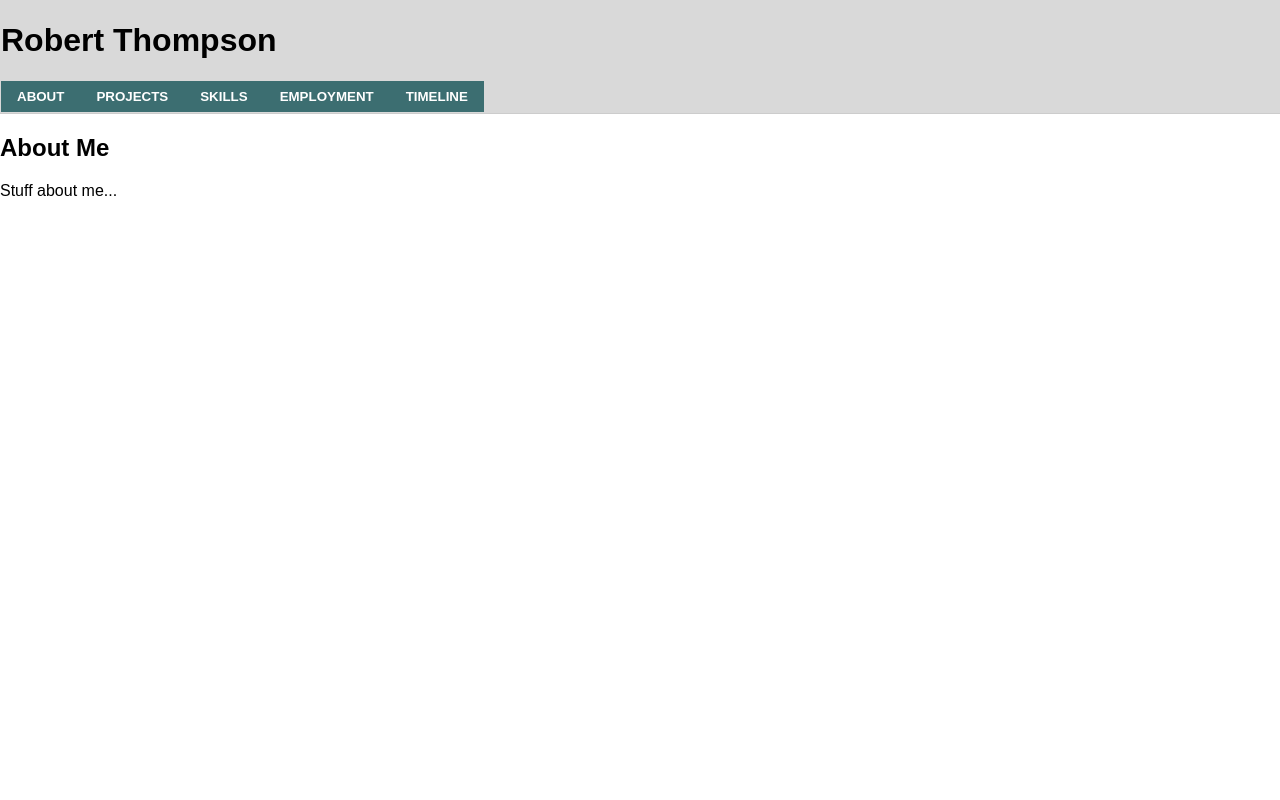
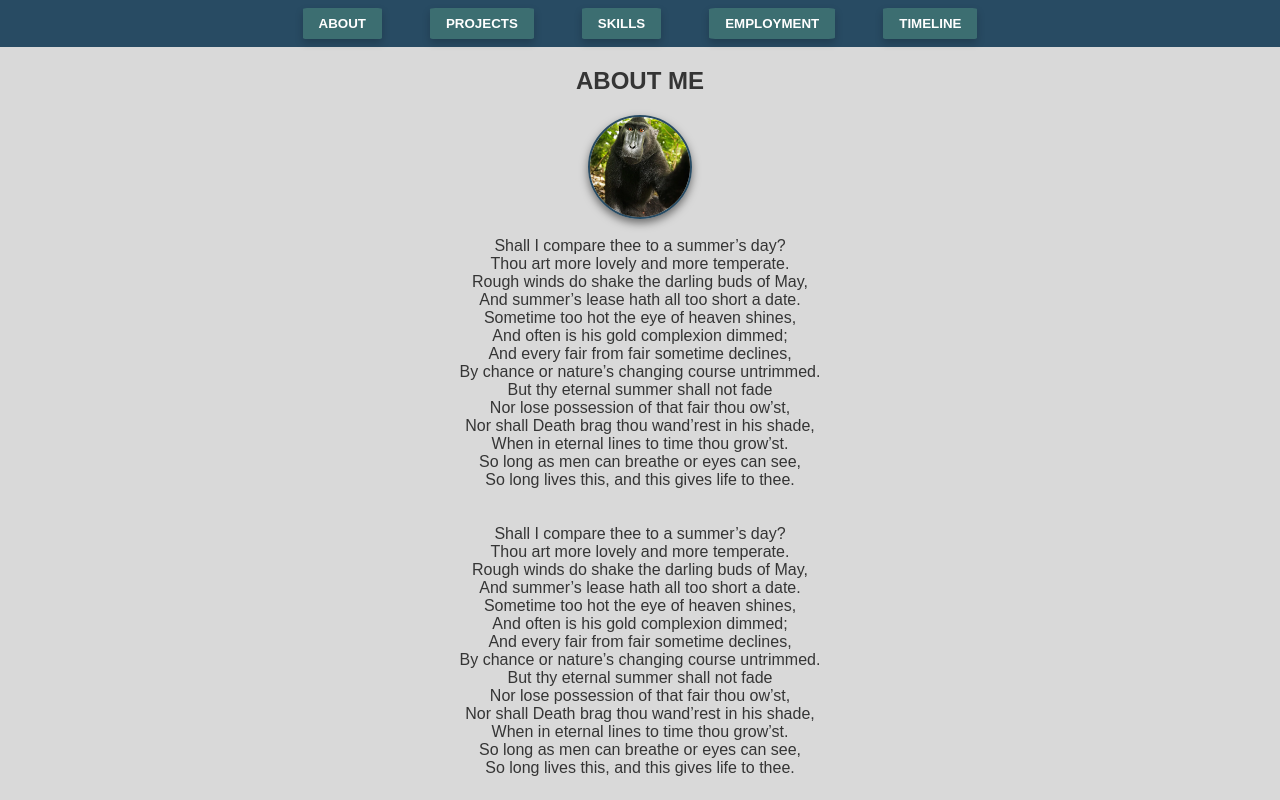
Before and after one commit to Robert-T1/PortfolioSite, a React (Vite) app: page / in a window 1280 px wide. Shown: the top 800 px of the page. Built offline with nearby package versions, Linux system fonts and the light colour scheme.

Commit message:
Add basic about page. organized css

```diff
--- a/src/components/Button.jsx
+++ b/src/components/Button.jsx
@@ -1,7 +1,8 @@
+import styles from './button.module.css'
 
 function Button({children, onClick}) {
     return(
-        <button className="btn" onClick={onClick}>
+        <button className={styles.btn} onClick={onClick}>
             {children}
         </button>
     );
--- a/src/components/Header.jsx
+++ b/src/components/Header.jsx
@@ -1,27 +1,17 @@
 import Button from './Button'
 import { Link } from "react-router-dom";
+import styles from './header.module.css'
 
 function Header() {
     return (
-        <header className="header">
-            <div>
-                <h1>Robert Thompson</h1>
-                <nav>
-                    <Link to="/about">
-                        <Button >ABOUT</Button>
-                    </Link>
-                    <Link to="/Projects">
-                        <Button >PROJECTS</Button>
-                    </Link>
-                    <Link to="/Skills">
-                        <Button >SKILLS</Button>
-                    </Link>
-                    <Link to="/Employment">
-                        <Button >EMPLOYMENT</Button>
-                    </Link>
-                    <Link to="/Timeline">
-                        <Button >TIMELINE</Button>
-                    </Link>
+        <header className={styles.header}>
+            <div className={styles.headerContent}>
+                <nav className={styles.center}>
+                    <Link to="/about"><Button>ABOUT</Button></Link>
+                    <Link to="/Projects"><Button>PROJECTS</Button></Link>
+                    <Link to="/Skills"><Button>SKILLS</Button></Link>
+                    <Link to="/Employment"><Button>EMPLOYMENT</Button></Link>
+                    <Link to="/Timeline"><Button>TIMELINE</Button></Link>
                 </nav>
             </div>
         </header>
--- /dev/null
+++ b/src/components/Icon.jsx
@@ -0,0 +1,10 @@
+
+import styles from './icon.module.css'
+
+function Icon({src, alt}) {
+    return(
+        <img src={src} alt={alt} className={styles.iconImage} />
+    );
+}
+
+export default Icon;
--- /dev/null
+++ b/src/components/button.module.css
@@ -0,0 +1,14 @@
+.btn {
+    padding: 8px 16px;
+    background-color: #3C6E71;
+    color: white;
+    border: none;
+    cursor: pointer;
+    font-weight: bold;
+    box-shadow: 0 4px 8px rgba(0, 0, 0, 0.2);
+    border-radius: 5%;
+  }
+
+  .btn:hover {
+    background-color: #356265;
+  }
--- /dev/null
+++ b/src/components/header.module.css
@@ -0,0 +1,22 @@
+.headerContent {
+    display: flex;
+    justify-content: space-between;
+    align-items: center;
+    padding: 0.5rem 1rem;
+    background-color: #284B63;
+  }
+
+  .left {
+    flex: 1;
+  }
+
+  .center {
+    display: flex;
+    gap: 3rem;
+    justify-content: center;
+    flex: 1;
+  }
+
+  .right {
+    flex: 1;
+  }
--- /dev/null
+++ b/src/components/icon.module.css
@@ -0,0 +1,10 @@
+.iconImage {
+    width: 100px;
+    height: 100px;
+    border: 2px solid #284B63;
+    border-radius: 50%;
+    object-fit: cover;
+    display: inline-block;
+    vertical-align: middle;
+    box-shadow: 0 4px 8px rgba(0, 0, 0, 0.5);
+  }
--- /dev/null
+++ b/src/content/aboutText.js
@@ -0,0 +1,50 @@
+const aboutText = `
+Shall I compare thee to a summer’s day?
+Thou art more lovely and more temperate.
+Rough winds do shake the darling buds of May,
+And summer’s lease hath all too short a date.
+Sometime too hot the eye of heaven shines,
+And often is his gold complexion dimmed;
+And every fair from fair sometime declines,
+By chance or nature’s changing course untrimmed.
+But thy eternal summer shall not fade
+Nor lose possession of that fair thou ow’st,
+Nor shall Death brag thou wand’rest in his shade,
+When in eternal lines to time thou grow’st.
+So long as men can breathe or eyes can see,
+So long lives this, and this gives life to thee.
+
+
+Shall I compare thee to a summer’s day?
+Thou art more lovely and more temperate.
+Rough winds do shake the darling buds of May,
+And summer’s lease hath all too short a date.
+Sometime too hot the eye of heaven shines,
+And often is his gold complexion dimmed;
+And every fair from fair sometime declines,
+By chance or nature’s changing course untrimmed.
+But thy eternal summer shall not fade
+Nor lose possession of that fair thou ow’st,
+Nor shall Death brag thou wand’rest in his shade,
+When in eternal lines to time thou grow’st.
+So long as men can breathe or eyes can see,
+So long lives this, and this gives life to thee.
+
+
+Shall I compare thee to a summer’s day?
+Thou art more lovely and more temperate.
+Rough winds do shake the darling buds of May,
+And summer’s lease hath all too short a date.
+Sometime too hot the eye of heaven shines,
+And often is his gold complexion dimmed;
+And every fair from fair sometime declines,
+By chance or nature’s changing course untrimmed.
+But thy eternal summer shall not fade
+Nor lose possession of that fair thou ow’st,
+Nor shall Death brag thou wand’rest in his shade,
+When in eternal lines to time thou grow’st.
+So long as men can breathe or eyes can see,
+So long lives this, and this gives life to thee.
+`;
+
+export default aboutText;
--- a/src/index.css
+++ b/src/index.css
@@ -1,33 +1,11 @@
 body {
   margin: 0;
   font-family: sans-serif;
-  background-color: #ffff;
-}
-
-.header {
-  position: sticky;
-  top: 0;
   background-color: #D9D9D9;
-  border-bottom: 1px solid #ccc;
-  padding: 1px;
-  z-index: 1000;
+  color: #353535;
 }
 
 .container {
   max-width: 1200px;
   margin: 0 auto;
 }
-
-
-.btn {
-  padding: 8px 16px;
-  background-color: #3C6E71;
-  color: white;
-  border: none;
-  cursor: pointer;
-  font-weight: bold;
-}
-
-.btn:hover {
-  background-color: #333;
-}
--- a/src/pages/about.jsx
+++ b/src/pages/about.jsx
@@ -1,9 +1,18 @@
+import Icon from '../components/Icon'
+import temp_Pfp from '../assets/images/temp_pfp_.jpg'
+import styles from './about.module.css'
+import aboutText from '../content/aboutText';
 
 function About() {
     return (
-        <div>
-            <h2>About Me</h2>
-            <p1>Stuff about me...</p1>
+        <div className={styles.aboutContainer}>
+            <h2>ABOUT ME</h2>
+            <Icon src={temp_Pfp} alt="A temp profile picture of a monkey"></Icon>
+
+            <div className={styles.aboutText} style={{ whiteSpace: "pre-wrap" }}>
+                {aboutText}
+            </div>
+
         </div>
     );
  }
--- /dev/null
+++ b/src/pages/about.module.css
@@ -0,0 +1,13 @@
+.aboutText {
+    max-width: 800px;
+    margin: 0 auto;
+    text-align: center;
+  }
+
+.aboutContainer {
+    display: flex;
+    flex-direction: column;
+    align-items: center;
+    justify-content: center;
+    text-align: center;
+  }
```
Also changed, not shown: src/assets/images/temp_pfp_.jpg (added).
